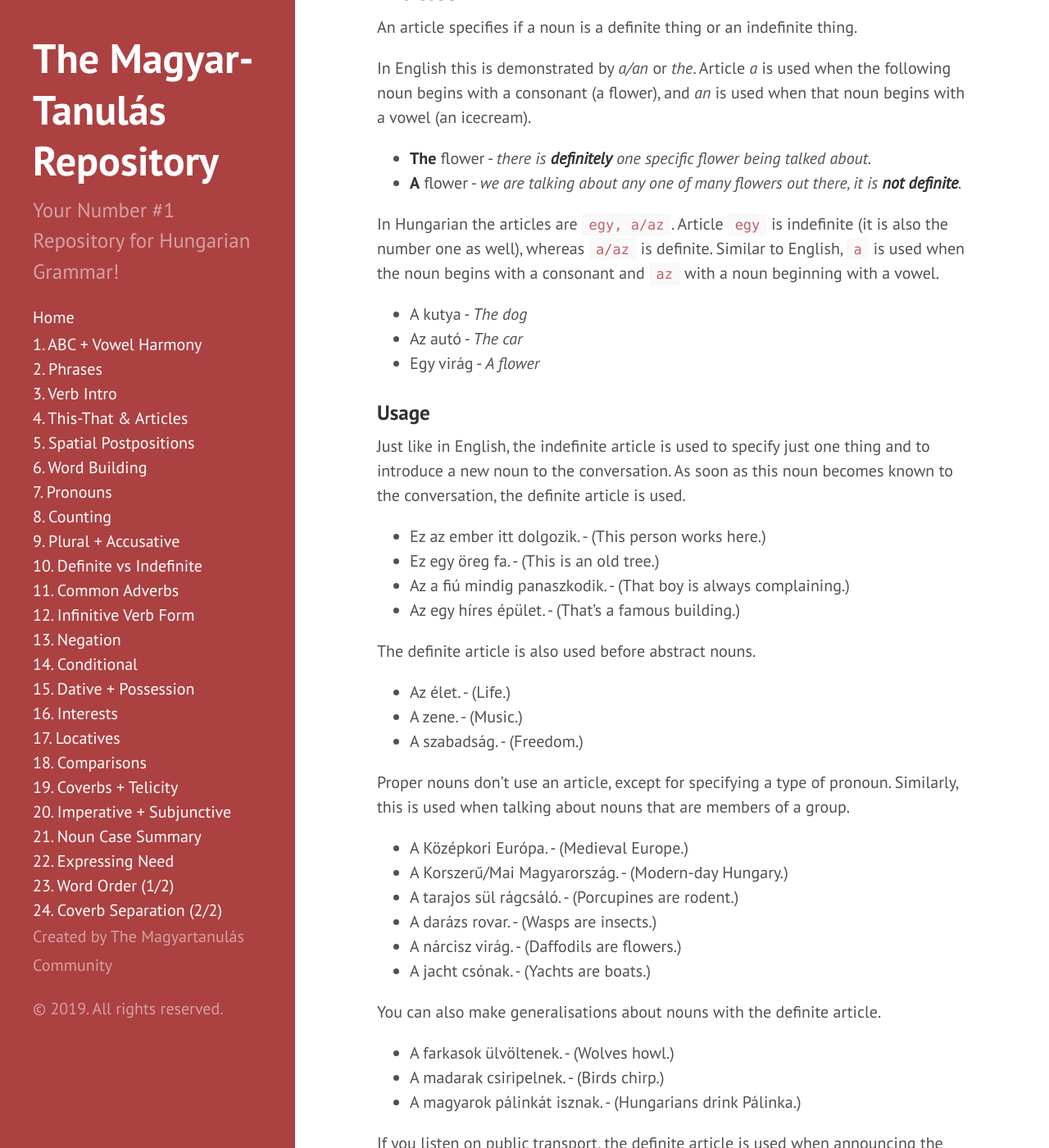
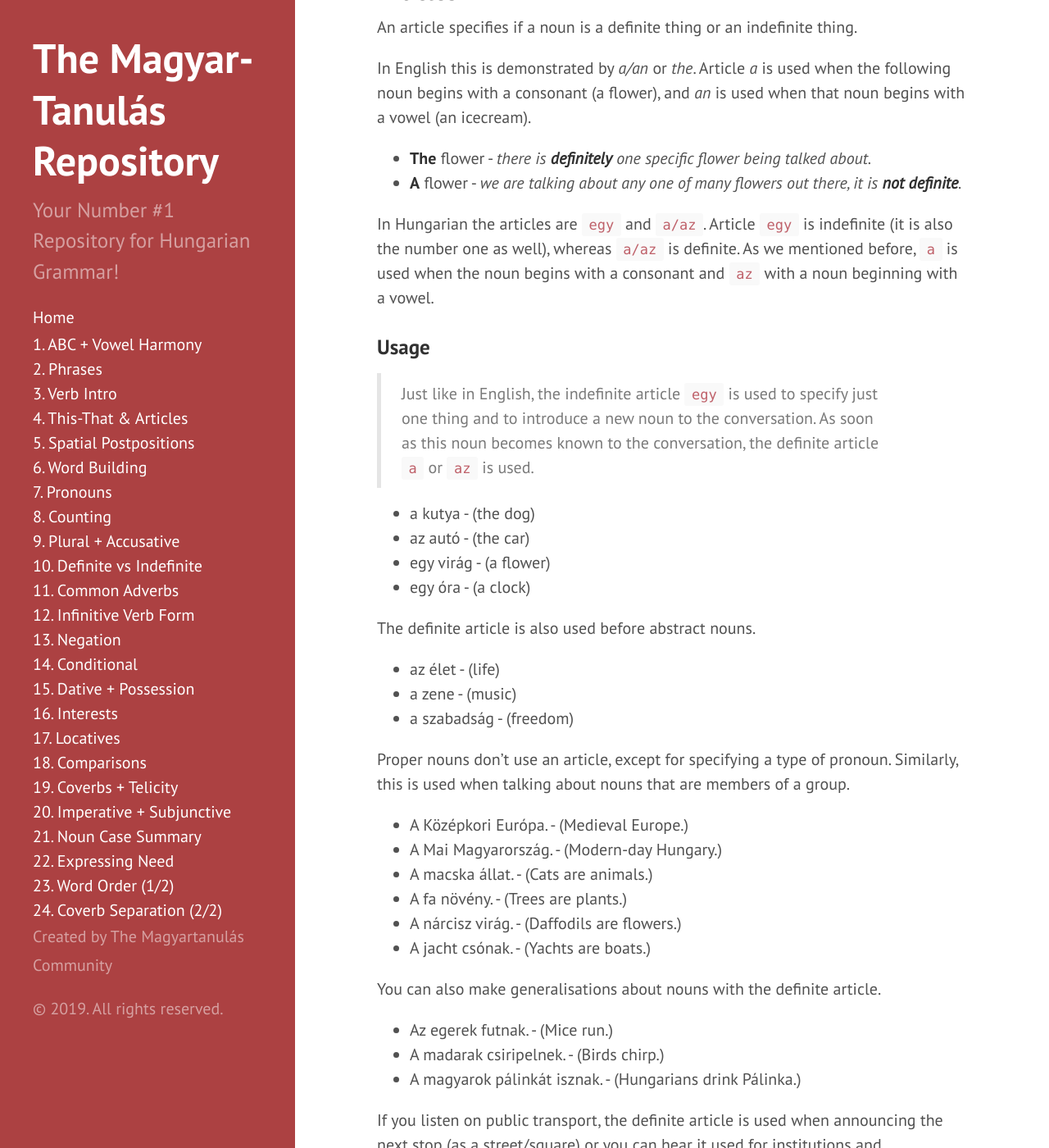
Before and after one commit to Magyartanulas/magyartanulas.github.io, a Jekyll site: the page built from this_that_articles.md, in a window 1280 px wide and 1400 px high, scrolled down 1236 px. Shown: the whole window at 82% size. Built offline with Jekyll 4.4.1, drawn with Linux system fonts in a browser that asks for light colours; comment, search, counter and statistics services are not loaded; some of the changed text lies outside the part shown.

Commit message:
Update this_that_articles.md

```diff
--- a/this_that_articles.md
+++ b/this_that_articles.md
@@ -46,48 +46,43 @@ and *an* is used when that noun begins with a vowel (an icecream).
 * **The** flower - *there is **definitely** one specific flower being talked about.*
 * **A** flower - *we are talking about any one of many flowers out there, it is **not definite**.*
 
-In Hungarian the articles are `egy, a/az`. Article `egy` is indefinite (it is also the number one as well), whereas `a/az` is definite.
-Similar to English, `a` is used when the noun begins with a consonant and `az` with a noun beginning with a vowel.
-
-* A kutya - *The dog*
-* Az autó - *The car*
-* Egy virág - *A flower*
+In Hungarian the articles are `egy` and `a/az`. Article `egy` is indefinite (it is also the number one as well), whereas `a/az` is definite. As we mentioned before, `a` is used when the noun begins with a consonant and `az` with a noun beginning with a vowel.
 
 ### Usage
 
-Just like in English, the indefinite article is used to specify just one thing and to introduce a new noun to the conversation. As soon as this noun becomes known to the conversation, the definite article is used.
+> Just like in English, the indefinite article `egy` is used to specify just one thing and to introduce a new noun to the conversation. As soon as this noun becomes known to the conversation, the definite article `a` or `az` is used.
 
-* Ez az ember itt dolgozik. - (This person works here.)
-* Ez egy öreg fa. - (This is an old tree.)
-* Az a fiú mindig panaszkodik. - (That boy is always complaining.)
-* Az egy híres épület. - (That's a famous building.)
+* a kutya - (the dog)
+* az autó - (the car)
+* egy virág - (a flower)
+* egy óra - (a clock)
 
 The definite article is also used before abstract nouns.
 
-* Az élet. - (Life.)
-* A zene. - (Music.)
-* A szabadság. - (Freedom.)
+* az élet - (life)
+* a zene - (music)
+* a szabadság - (freedom)
 
 Proper nouns don't use an article, except for specifying a type of pronoun. Similarly, this is used when talking about nouns that are members of a group.
 
 * A Középkori Európa. - (Medieval Europe.)
-* A Korszerű/Mai Magyarország. - (Modern-day Hungary.)
-* A tarajos sül rágcsáló. - (Porcupines are rodent.)
-* A darázs rovar. - (Wasps are insects.)
+* A Mai Magyarország. - (Modern-day Hungary.)
+* A macska állat. - (Cats are animals.)
+* A fa növény. - (Trees are plants.)
 * A nárcisz virág. - (Daffodils are flowers.)
 * A jacht csónak. - (Yachts are boats.)
 
 You can also make generalisations about nouns with the definite article.
 
-* A farkasok ülvöltenek. - (Wolves howl.)
+* Az egerek futnak. - (Mice run.)
 * A madarak csiripelnek. - (Birds chirp.)
 * A magyarok pálinkát isznak. - (Hungarians drink Pálinka.)
 
 If you listen on public transport, the definite article is used when announcing the next stop (as a street/square) or you can hear it used for institutions and organisations.
 
-* A következő megálló a Hősök Tere. - ( The next stop is Hero's Square.)
+* A következő megálló a Hősök Tere. - (The next stop is Hero's Square.)
 * Sok ember van, a Váci Utcában. - (There are many people on Váci Street.)
-* A Balassi Intézet kiváló hely a magyar nyelvtanuláshoz. - (The Balassi institute is an excellent place for hungarian language learning.)
+* A Balassi Intézet kiváló hely a magyar nyelvtanuláshoz. - (The Balassi institute is an excellent place for Hungarian language learning.)
 
 The article is often omitted in certain situations in Hungarian. Aside from the examples mentioned before, all the times that English uses an indefinite article, Hungarian uses none. It is also omitted for dates.
 
```
Also changed, not shown: other parts of this_that_articles.md (+1 -3 lines).
